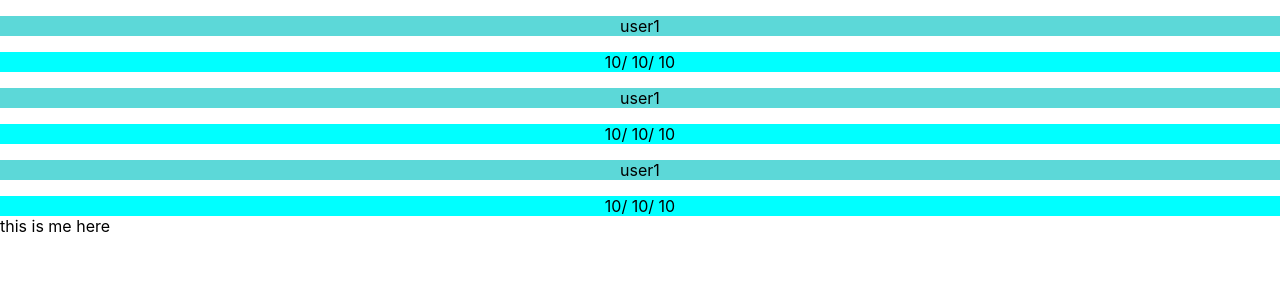
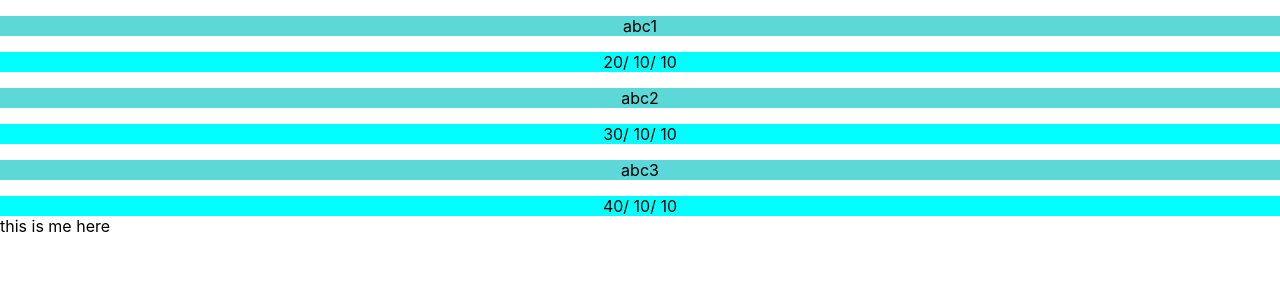
Before and after one commit to sandeep15045/Reactlearn, a React (Create React App) app: page / in a window 1280 px wide. Shown: the top 300 px of the page. Built offline with nearby package versions, Linux system fonts and the light colour scheme.

Commit message:
props intro

```diff
--- a/src/App.js
+++ b/src/App.js
@@ -5,14 +5,14 @@ import ItemDate from  './components/ItemDate';
 function App() {
   return (
     <div>
-      <Item></Item>
-      <ItemDate></ItemDate>
+      <Item name="abc1"></Item>
+      <ItemDate day="20" month="20" year="20"></ItemDate>
 
-      <Item></Item>
-      <ItemDate></ItemDate>
+      <Item name="abc2"></Item>
+      <ItemDate day="30" month="30" year="30"></ItemDate>
 
-      <Item></Item>
-      <ItemDate></ItemDate>
+      <Item name="abc3"></Item>
+      <ItemDate day="40" month="40" year="40"></ItemDate>
       <div>this is me here</div>
     </div>
   );
--- a/src/components/Item.js
+++ b/src/components/Item.js
@@ -1,7 +1,8 @@
 
 import './Item.css'
-function Item() {
-    const itemName="user1";
+function Item(props) {
+
+    const itemName=props.name;
     return (
         <div>
            <p className="nirma">{itemName}</p>
--- a/src/components/ItemDate.js
+++ b/src/components/ItemDate.js
@@ -1,10 +1,12 @@
 import './ItemDate.css';
 
-function ItemDate() {
+function ItemDate(props) {
 
-    const day=10;
+    const day=props.day;
     const month=10;
     const year=10;
+
+
 
     return (<div className='mfg-date'>
         <span>{day}/ </span>
```
